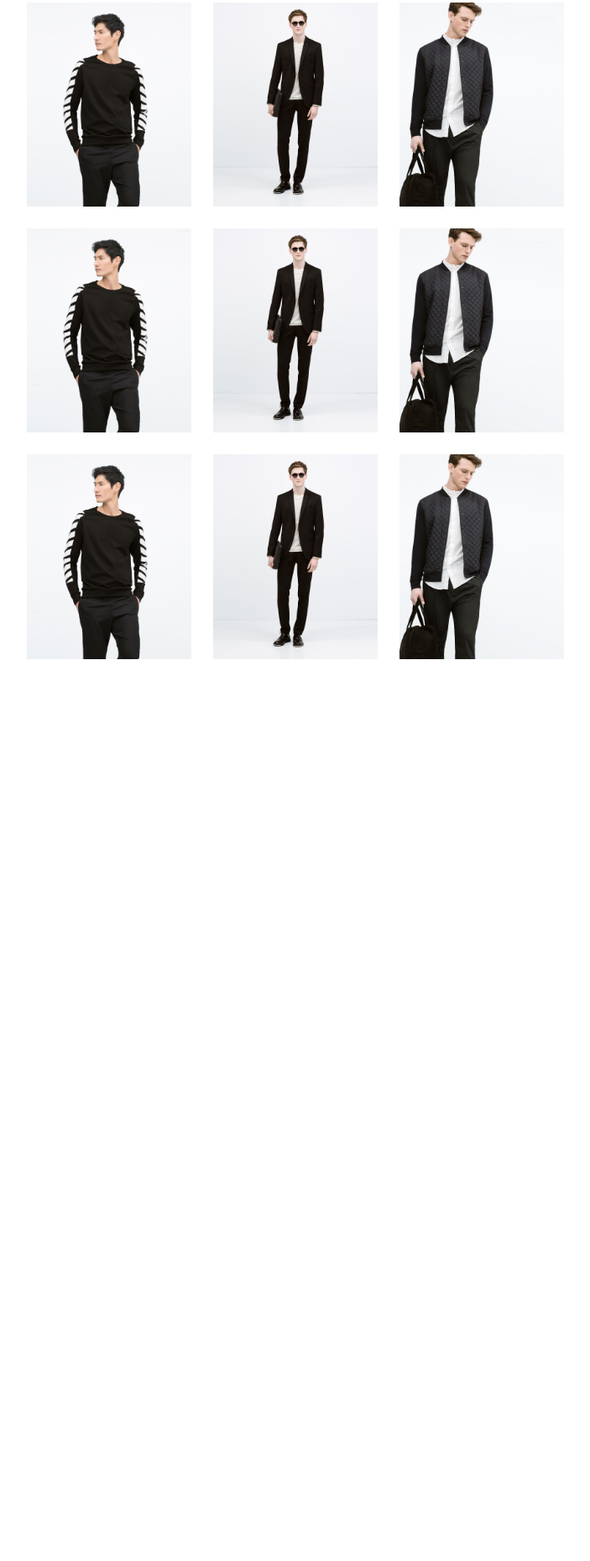
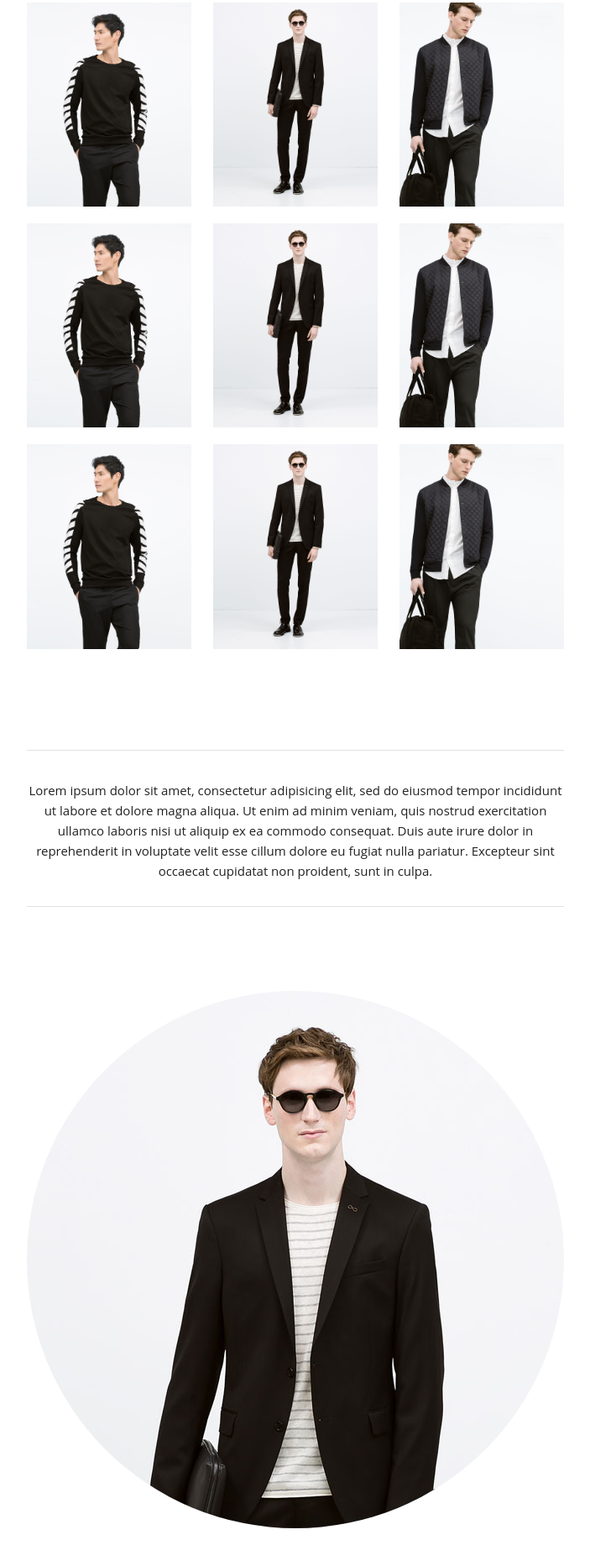
Before and after one commit to ArminasBek/paralax-w-skeleton, a plain HTML site: page index.html in a window 1280 px wide. Shown: the part 1009-2868 px from the top of the page at 84% size, without its empty margins (288-991 px from the left). Drawn offline with Linux system fonts and the light colour scheme.

Commit message:
initial commit

```diff
--- a/css/layout1.sass
+++ b/css/layout1.sass
@@ -72,14 +72,50 @@ img
 // Model Grid
 
 .clothes-pics
-
+  margin-bottom: 100px
   figure
     margin-bottom: 20px
     position: relative
     opacity: 0
     transform: translateX(-20px)
     transition: all 0.3s ease-in-out
+    overflow: hidden
 
     &.is-showing
       opacity: 1
       transform: translateX(0px)
+
+    img
+      display: block
+      transform: scale(1)
+      transition: all 0.3s ease-in-out
+
+    &:hover
+      figcaption
+        left: 0%
+
+      img
+        transform: scale(1.2)
+
+  figcaption
+    position: absolute
+    bottom: 5px
+    left: -100%
+    background: black
+    color: white
+    padding: 2px 8px
+    font-size: 11px
+    transition: all 0.3s ease-in-out
+
+
+
+//Large Window
+.large-window
+  height: 640px
+  background:
+    image: url(/images/model2.jpg)
+    position: top center
+    repeat: no-repeat
+    attachment: fixed
+  margin-top: 100px
+  border-radius: 50%
--- a/index.html
+++ b/index.html
@@ -24,21 +24,43 @@
       <hr>
       <div class="clothes-pics">
         <div class="row img-row">
-          <figure class="columns four"><img src="/images/model1.jpg"></figure>
-          <figure class="columns four"><img src="/images/model2.jpg"></figure>
-          <figure class="columns four"><img src="/images/model3.jpg"></figure>
+          <figure class="columns four"><img src="/images/model1.jpg">
+            <figcaption>BlackBird Sweater - <strong>$135</strong></figcaption>
+          </figure>
+          <figure class="columns four"><img src="/images/model2.jpg">
+            <figcaption>BlackBird Sweater - <strong>$135</strong></figcaption>
+          </figure>
+          <figure class="columns four"><img src="/images/model3.jpg">
+            <figcaption>BlackBird Sweater - <strong>$135</strong></figcaption>
+          </figure>
         </div>
         <div class="row img-row">
-          <figure class="columns four"><img src="/images/model1.jpg"></figure>
-          <figure class="columns four"><img src="/images/model2.jpg"></figure>
-          <figure class="columns four"><img src="/images/model3.jpg"></figure>
+          <figure class="columns four"><img src="/images/model1.jpg">
+            <figcaption>BlackBird Sweater - <strong>$135</strong></figcaption>
+          </figure>
+          <figure class="columns four"><img src="/images/model2.jpg">
+            <figcaption>BlackBird Sweater - <strong>$135</strong></figcaption>
+          </figure>
+          <figure class="columns four"><img src="/images/model3.jpg">
+            <figcaption>BlackBird Sweater - <strong>$135</strong></figcaption>
+          </figure>
         </div>
         <div class="row img-row">
-          <figure class="columns four"><img src="/images/model1.jpg"></figure>
-          <figure class="columns four"><img src="/images/model2.jpg"></figure>
-          <figure class="columns four"><img src="/images/model3.jpg"></figure>
+          <figure class="columns four"><img src="/images/model1.jpg">
+            <figcaption>BlackBird Sweater - <strong>$135</strong></figcaption>
+          </figure>
+          <figure class="columns four"><img src="/images/model2.jpg">
+            <figcaption>BlackBird Sweater - <strong>$135</strong></figcaption>
+          </figure>
+          <figure class="columns four"><img src="/images/model3.jpg">
+            <figcaption>BlackBird Sweater - <strong>$135</strong></figcaption>
+          </figure>
         </div>
       </div>
+      <hr>
+      <p>Lorem ipsum dolor sit amet, consectetur adipisicing elit, sed do eiusmod tempor incididunt ut labore et dolore magna aliqua. Ut enim ad minim veniam, quis nostrud exercitation ullamco laboris nisi ut aliquip ex ea commodo consequat. Duis aute irure dolor in reprehenderit in voluptate velit esse cillum dolore eu fugiat nulla pariatur. Excepteur sint occaecat cupidatat non proident, sunt in culpa.</p>
+      <hr>
+      <div class="large-window"></div>
     </article>
     <div style="height: 2000px"></div>
   </section>
```
Also changed, not shown: css/style.css, 1 other file.
